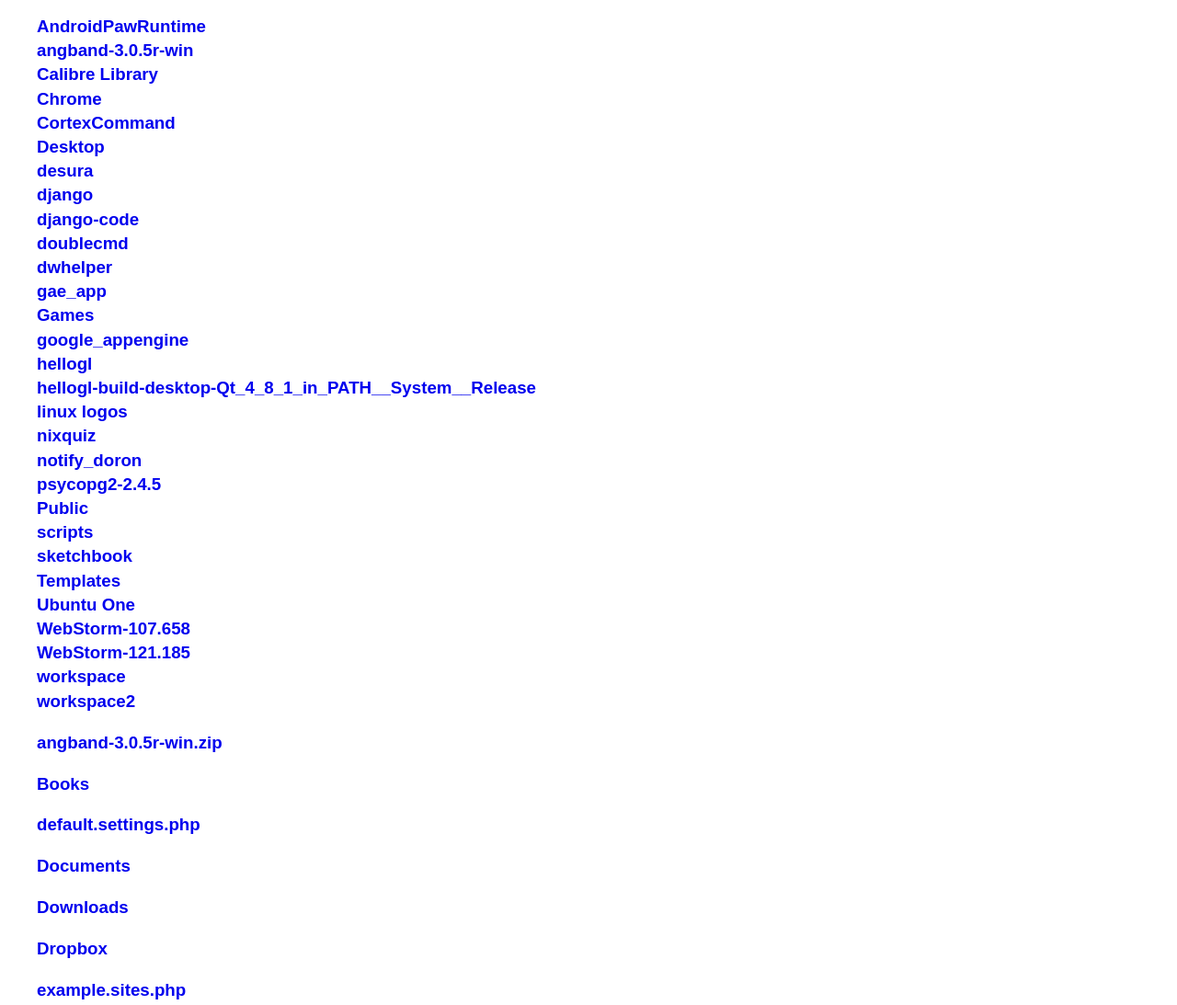
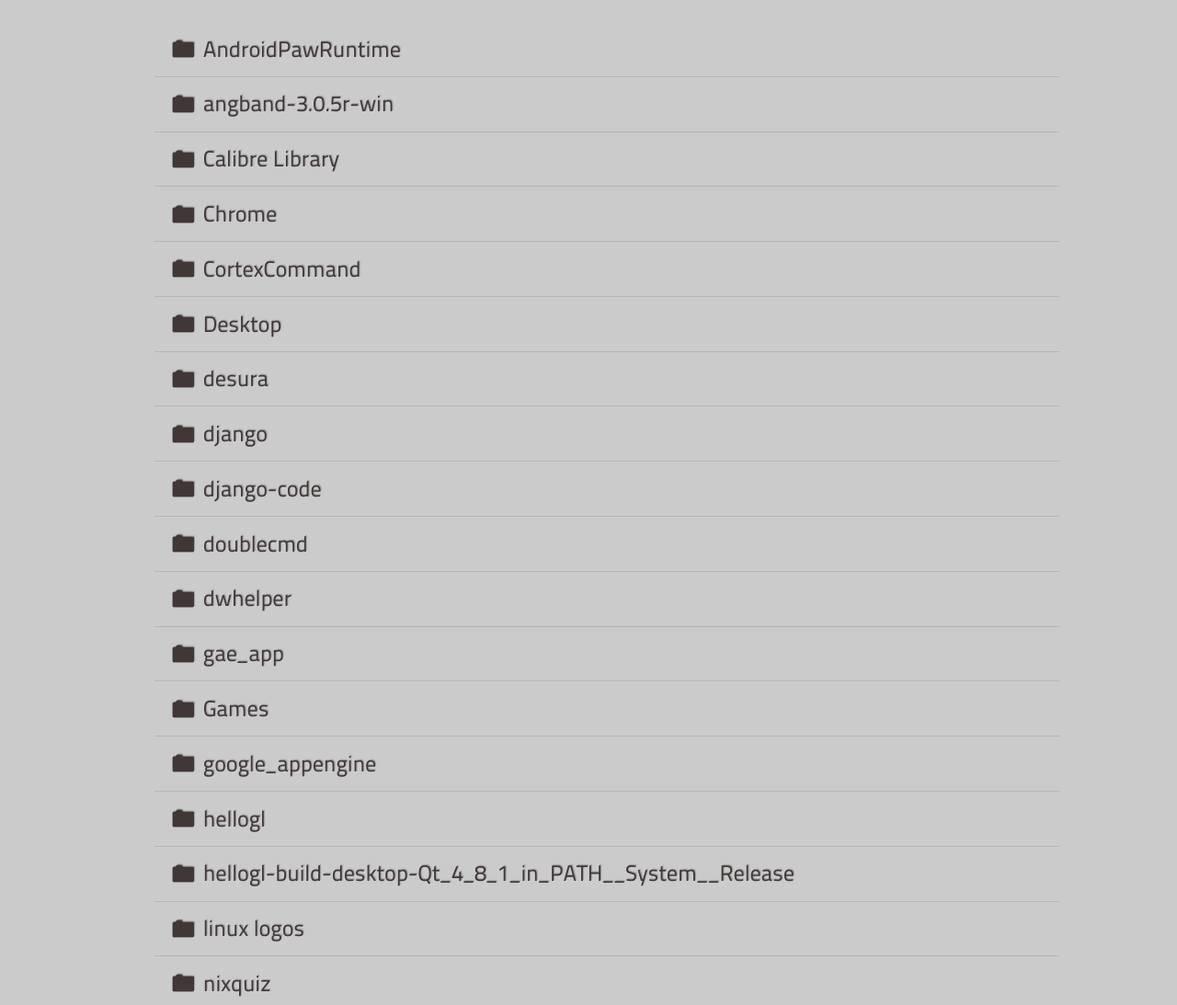
Before and after one commit to vadimgenkin/private-cloud, a plain HTML site: page Application/public/index.html in a window 1280 px wide. Shown: the top 1093 px of the page at 92% size. Drawn offline with nearby package versions, Linux system fonts and the light colour scheme.

Commit message:
styles improved, fonts added

```diff
--- a/Application/public/css/main.css
+++ b/Application/public/css/main.css
@@ -21,6 +21,8 @@
   body {
     font-size: 1em;
     line-height: 1.4;
+     background-color: rgba(83, 83, 83, 0.3);
+    color: rgba(65, 55, 55, 1);
   }
 
 /*
@@ -30,12 +32,12 @@
  */
 
  ::-moz-selection {
-    background: #b3d4fc;
+  background: rgba(55,55,55,0.3);
   text-shadow: none;
 }
 
 ::selection {
-    background: #b3d4fc;
+  background: rgba(55,55,55,0.3);
   text-shadow: none;
 }
 
@@ -297,45 +299,37 @@
     }
   }
 
-/*=====icons font=====================================*/
-@font-face {
-  font-family: 'GeneralFoundicons';
-  src: url('fonts/general_foundicons.eot');
-  src: url('fonts/general_foundicons.eot?#iefix') format('embedded-opentype'),
-       url('fonts/general_foundicons.woff') format('woff'),
-       url('fonts/general_foundicons.ttf') format('truetype'),
-       url('fonts/general_foundicons.svg#generalFoundicons') format('svg');
-  font-weight: normal;
-  font-style: normal;
-}
+  div#content {
 
-[class*="foundicon-"] {
-  display: inline;
-  width: auto;
-  height: auto;
-  line-height: inherit;
-  vertical-align: baseline;
-  background-image: none;
-  background-position: 0 0;
-  background-repeat: repeat;
-}
-
-[class*="foundicon-"]:before {
-  font-family: 'GeneralFoundicons';
-  font-weight: normal;
-  font-style: normal;
-  text-decoration: inherit;
   }
 
   ul#files {
-
+    font-size: 1.5em;
+    font-family: 'TitilliumText22LRegular';
+    text-shadow: 1px -1px 1px #999;
+    margin-left: 10%;
+    margin-right: 10%;
   }
 
   ul#files li {
     list-style: none;
+    display: block;
+    padding: .4em;
+    border-bottom: 1px solid rgba(128,128,128,0.3);
+    text-overflow: ellipsis;
+    overflow: hidden;
   }
 
-ul#files li a {
-  text-decoration: none;
+  ul#files li:hover {
+    background-color: rgba(128, 128, 128, 0.1);
+  }
 
+  ul#files li i {
+    padding: .4em;
+    position: relative;
+    top: .15em;
   }
+
+  ul#files li span {
+    text-overflow: ellipsis;
+  }
--- a/Application/public/index.html
+++ b/Application/public/index.html
@@ -14,6 +14,10 @@
 
         <link rel="stylesheet" href="css/normalize.css">
         <link rel="stylesheet" href="css/main.css">
+        <link rel="stylesheet" type="text/css" href="fonts/general_foundicons.css"/>
+        <link rel="stylesheet" type="text/css" href="fonts/general_enclosed_foundicons.css"/>
+        <link rel="stylesheet" type="text/css" href="fonts/accessibility_foundicons.css"/>
+        <link rel="stylesheet" type="text/css" href="fonts/tillium_stylesheet.css"/>
         <script src="js/vendor/modernizr-2.6.1.min.js"></script>
     </head>
     <body>
@@ -32,12 +36,23 @@
         </div>
 
         <!-- Templates -->
+        <!-- TODO: improve template by variable declaration and DRYing -->
         <script type="text/x-jsrender-tmpl" id="fileTemplate">
             <li>
                 {{if type == "inode/directory"}}
-                    <a href="/api/ls/{{:name}}"><h3 class="foundicon-folder">{{:name}}</h3></a>
+                    <i class="general foundicon-folder"></i><span>{{:name}}</span>
+                {{else type == "inode/symlink"}}
+                    <i class="general foundicon-right-arrow"></i><span>{{:name}}</span>
+                {{else type.indexOf("video/") != -1}}
+                    <i class="general foundicon-video"></i><span>{{:name}}</span>
+                {{else type.indexOf("audio/") != -1}}
+                    <i class="accessibility foundicon-speaker"></i><span>{{:name}}</span>
+                {{else type.indexOf("image/") != -1}}
+                   <i class="general foundicon-smiley"></i><span>{{:name}}</span>
+               {{else type.indexOf("text/") != -1}}
+                    <i class="general foundicon-edit"></i><span>{{:name}}</span>
                 {{else}}
-                    <a href="/api/get/{{:name}}"><h3>{{:name}}</h3></a>
+                    <i class="general foundicon-page"></i><span>{{:name}}</span>
                 {{/if}}
             </li>
         </script>
--- a/Application/public/js/main.js
+++ b/Application/public/js/main.js
@@ -12,8 +12,6 @@
 });
 
 // Fill listview data
-
-
 function createListView(files) {
     $("#files").html($("#fileTemplate").render(files));
 }
--- a/Application/public/js/private-cloud.js
+++ b/Application/public/js/private-cloud.js
@@ -207,7 +207,7 @@
         type: "inode/directory"
     }, {
         name: "Zvuki Mu - Crimea (1988) (1994 Moroz dMR 31800 CD) (NL+0802]by_mitay.iso.wv",
-        type: "application/x-iso9660-image"
+        type: "audio/flac"
     }];
 
 
```
Lines whose indentation alone changed are shown as unchanged.
